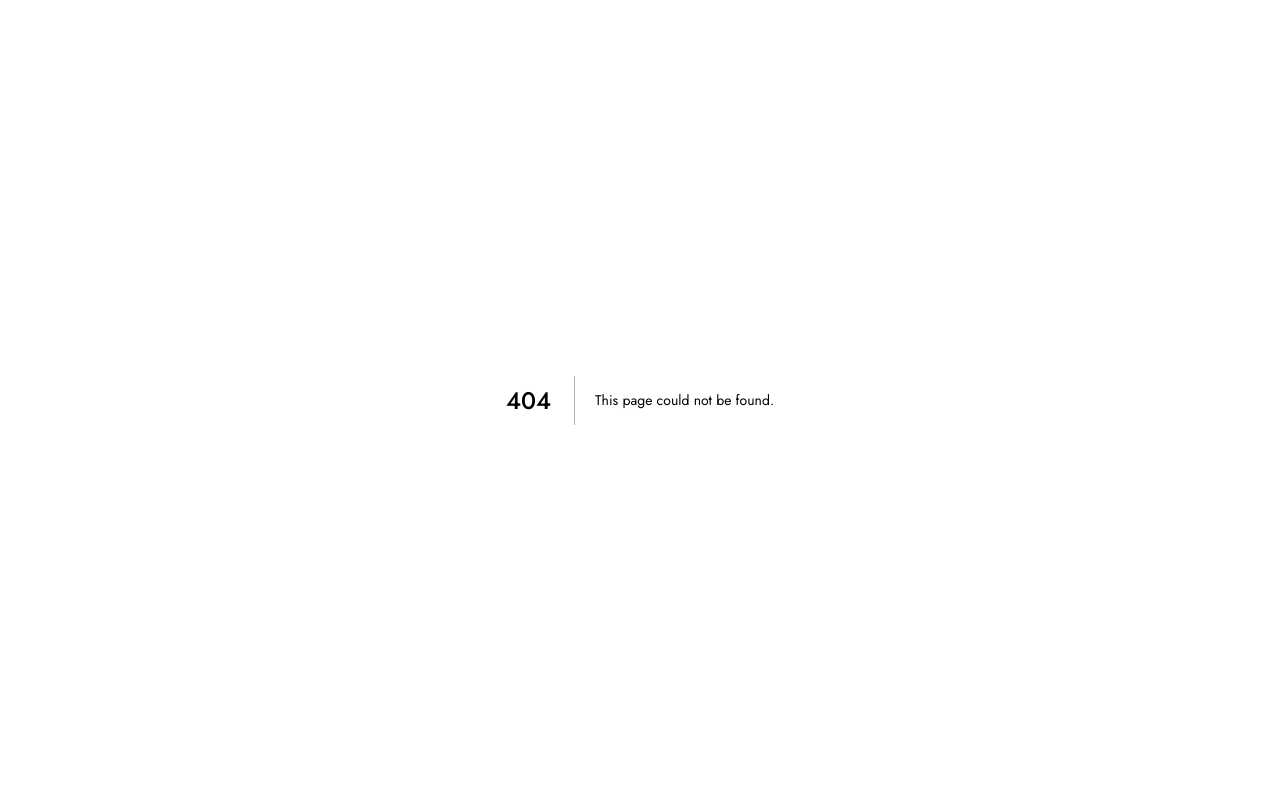
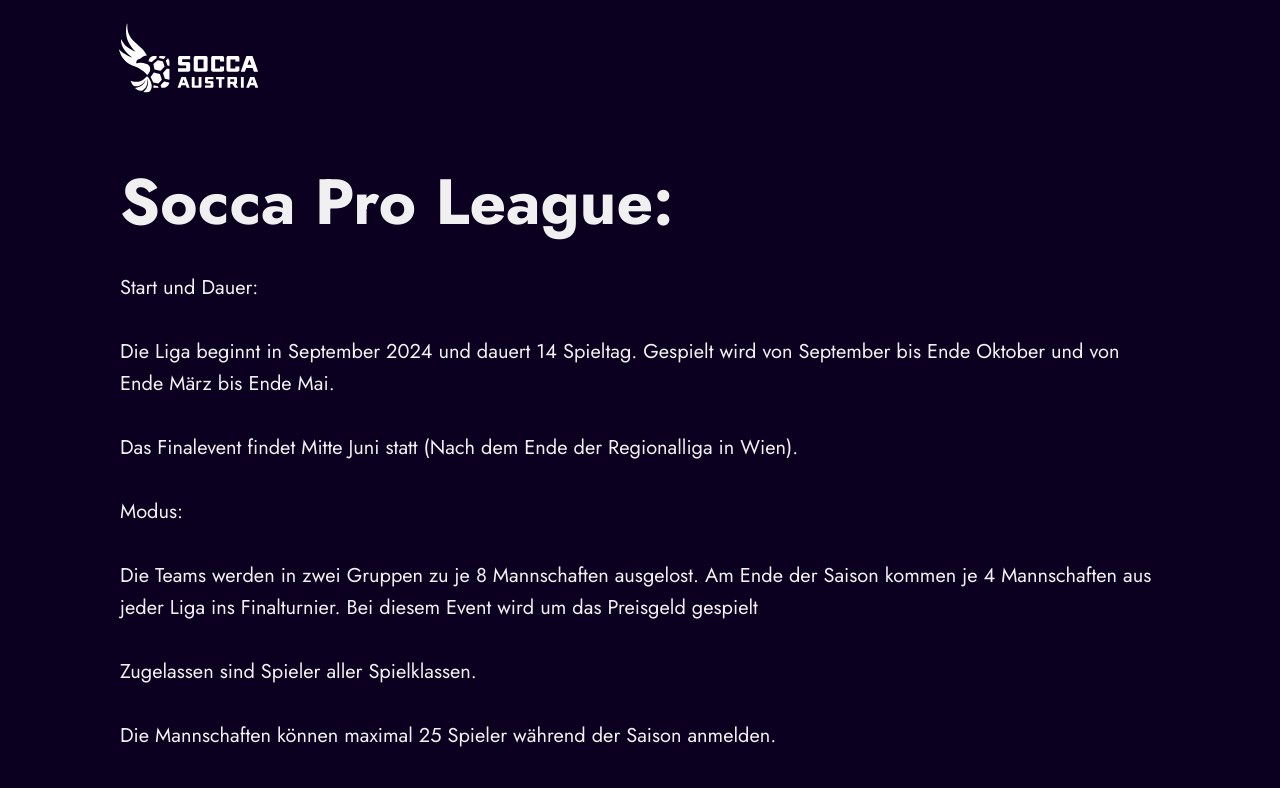
Before and after one commit to eramond-co/pro-league-next, a Next.js app: page /info in a window 1280 px wide. Before the commit this address had no page. Shown: the top 788 px of the page. Built offline with nearby package versions, Linux system fonts and the light colour scheme.

Commit message:
add info page

```diff
--- /dev/null
+++ b/src/app/info/page.module.scss
@@ -0,0 +1,54 @@
+@import "@/scss/index.scss";
+
+.impressumWrapper {
+  width: 100%;
+  @include flexCenter(column);
+  justify-content: flex-start;
+  gap: 40px;
+  min-height: 100dvh;
+
+  .mainWrapper {
+    width: 100%;
+    padding: 0 120px;
+    @include flexCenter();
+
+    @include tablet {
+      padding: 0 16px;
+    }
+
+    .main {
+      @include maxWidth(1200px);
+      @include flexCenter(column);
+      justify-content: flex-start;
+      align-items: flex-start;
+      gap: 24px;
+      margin-bottom: 80px;
+
+      .title {
+        h1 {
+          @include heading-64-bold;
+
+          @include tablet {
+            @include title-32-semibold;
+          }
+        }
+      }
+
+      ul {
+        width: 100%;
+        @include flexCenter(column);
+        align-items: flex-start;
+        gap: 12px;
+
+        li {
+          @include body-20-regular;
+          color: $gray-25;
+
+          @include tablet {
+            @include body-16-regular;
+          }
+        }
+      }
+    }
+  }
+}
--- /dev/null
+++ b/src/app/info/page.tsx
@@ -0,0 +1,177 @@
+import { Header } from "@/components/home/header/header";
+import classes from "./page.module.scss";
+import { Footer } from "@/components/footer/footer";
+import { NavBar } from "@/components/navbar/navbar";
+
+const Info: React.FC = () => {
+  return (
+    <>
+      <title>Socca Austria</title>
+      <div className={classes.impressumWrapper}>
+        <NavBar />
+        <main className={classes.mainWrapper}>
+          <div className={classes.main}>
+            <div className={classes.title}>
+              <h1>Socca Pro League:</h1>
+            </div>
+            <ul>
+              <li>
+                <p>
+                  Start und Dauer: <br />
+                  <br />
+                  Die Liga beginnt in September 2024 und dauert 14 Spieltag.
+                  Gespielt wird von September bis Ende Oktober und von Ende März
+                  bis Ende Mai. <br />
+                  <br />
+                  Das Finalevent findet Mitte Juni statt (Nach dem Ende der
+                  Regionalliga in Wien).
+                  <br />
+                  <br />
+                  Modus:
+                  <br />
+                  <br />
+                  Die Teams werden in zwei Gruppen zu je 8 Mannschaften
+                  ausgelost. Am Ende der Saison kommen je 4 Mannschaften aus
+                  jeder Liga ins Finalturnier. Bei diesem Event wird um das
+                  Preisgeld gespielt
+                  <br />
+                  <br />
+                  Zugelassen sind Spieler aller Spielklassen.
+                  <br />
+                  <br />
+                  Die Mannschaften können maximal 25 Spieler während der Saison
+                  anmelden.
+                  <br />
+                  <br />
+                  Transferfenster ist außerhalb des Ligabetriebs.
+                  <br />
+                  <br />
+                  Jedes Team erhält eine Garnitur Trikots. Die Trikots sind mit
+                  dem Logo des Teams sowie Nummer ausgestattet. Der Platz für
+                  den Sponsor des jeweiligen Teams wird freigehalten.
+                  <br />
+                  <br />
+                  Die Kosten betragen einmalig 3.000 € und sind bei Ligaeintritt
+                  zu bezahlen. Keine zusätzlichen Kosten, Anmeldegebühren oder
+                  Sonstige Kosten.
+                  <br />
+                  <br />
+                  Etwaige verhängte Strafen an die Mannschaften werden in einer
+                  Gemeinschaftskasse im Sinne der Liga ausgegeben.
+                  <br />
+                  <br />
+                </p>
+              </li>
+            </ul>
+            <div className={classes.title}>
+              <h1>Fans of Socca Liga:</h1>
+            </div>
+            <ul>
+              <li>
+                <p>
+                  Start und Dauer:
+                  <br />
+                  <br />
+                  Die Liga beginnt in September 2024 und dauert 26 Spieltag.
+                  Gespielt wird von Anfang September bis Ende November und von
+                  Ende Februar bis Ende Mai.
+                  <br />
+                  <br />
+                  Das Finalevent findet Anfang Juni statt.
+                  <br />
+                  <br />
+                  Modus:
+                  <br />
+                  <br />
+                  Die Teams werden in zwei Gruppen zu je 16 Mannschaften
+                  ausgelost. Am Ende der Saison kommen je 4 Mannschaften aus
+                  jeder Liga ins Finalturnier. Die ersten drei Teams erhalten
+                  Medaillen. Der Sieger erhält den Meisterpokal und eine
+                  Garnitur Trikots nach Wahl.
+                  <br />
+                  <br />
+                  Spieler aus der Regionalliga sowie höhere Spielklassen sind
+                  nicht zugelassen.
+                  <br />
+                  <br />
+                  Die Mannschaften können maximal 25 Spieler während der Saison
+                  anmelden.
+                  <br />
+                  <br />
+                  Transferfenster ist außerhalb des Ligabetriebs.
+                  <br />
+                  <br />
+                  Jedes Team benötigt zwei Garnituren Trikots.
+                  <br />
+                  <br />
+                  Die Kosten betragen 70€ pro Spiel und werden am Anfang der
+                  Saison eingenommen. Keine zusätzlichen Kosten, Anmeldegebühren
+                  oder Sonstige Kosten.
+                  <br />
+                  <br />
+                  Etwaige verhängte Strafen an die Mannschaften werden in einer
+                  Gemeinschaftskasse im Sinne der Liga ausgegeben.
+                  <br />
+                  <br />
+                </p>
+              </li>
+            </ul>
+            <div className={classes.title}>
+              <h1>Senior League:</h1>
+            </div>
+            <ul>
+              <li>
+                <p>
+                  Start und Dauer: <br />
+                  <br />
+                  Die Liga beginnt in September 2024 und dauert 22 Spieltag.
+                  Gespielt wird von Anfang September bis Ende November und von
+                  Ende Februar bis Ende Mai.
+                  <br />
+                  <br />
+                  Es wird in Ligamodus gespielt. Kein Finalevent.
+                  <br />
+                  <br />
+                  Modus:
+                  <br />
+                  <br />
+                  Es gibt eine Liga mit maximal 12 Mannschaften. Die ersten drei
+                  Teams erhalten Medaillen. Der Sieger erhält den Meisterpokal
+                  und eine Garnitur Trikots nach Wahl.
+                  <br />
+                  <br />
+                  Zugelassen sind alle Spieler, welche zum Stichtag 1. September
+                  2024, 35 Jahre oder älter sind.
+                  <br />
+                  <br />
+                  Die Mannschaften können maximal 25 Spieler während der Saison
+                  anmelden.
+                  <br />
+                  <br />
+                  Transferfenster ist außerhalb des Ligabetriebs.
+                  <br />
+                  <br />
+                  Jedes Team benötigt zwei Garnituren Trikots.
+                  <br />
+                  <br />
+                  Die Kosten betragen 70€ pro Spiel und werden am Anfang der
+                  Saison eingenommen. Keine zusätzlichen Kosten, Anmeldegebühren
+                  oder Sonstige Kosten.
+                  <br />
+                  <br />
+                  Etwaige verhängte Strafen an die Mannschaften werden in einer
+                  Gemeinschaftskasse im Sinne der Liga ausgegeben.
+                  <br />
+                  <br />
+                </p>
+              </li>
+            </ul>
+          </div>
+        </main>
+        <Footer />
+      </div>
+    </>
+  );
+};
+
+export default Info;
--- a/src/components/footer/footer.tsx
+++ b/src/components/footer/footer.tsx
@@ -68,6 +68,11 @@ export const Footer: React.FC = () => {
       title: "Impressum",
       link: "/impressum",
     },
+    {
+      id: "3",
+      title: "Infos zur Anmeldung",
+      link: "/info",
+    },
   ];
 
   const listInforamtion = [
--- a/src/components/home/youtube-video/page.tsx
+++ b/src/components/home/youtube-video/page.tsx
@@ -19,7 +19,7 @@ export const YoutubeVideo = () => {
       <div className={style.contentSection}>
         <h3 className={style.title}>SOCCA PRO LEAGUE </h3>
         <p className={style.text}>
-          Die Liga startet in September 2024 und nimmt lediglich 10 Teams auf.
+          Die Liga startet in September 2024 und nimmt lediglich 16 Teams auf.
           Jedes Team wird mit zwei Garnituren Trikots inklusive Druck und freier
           Modell und Farbwahl ausgestattet.
           <br />
```
